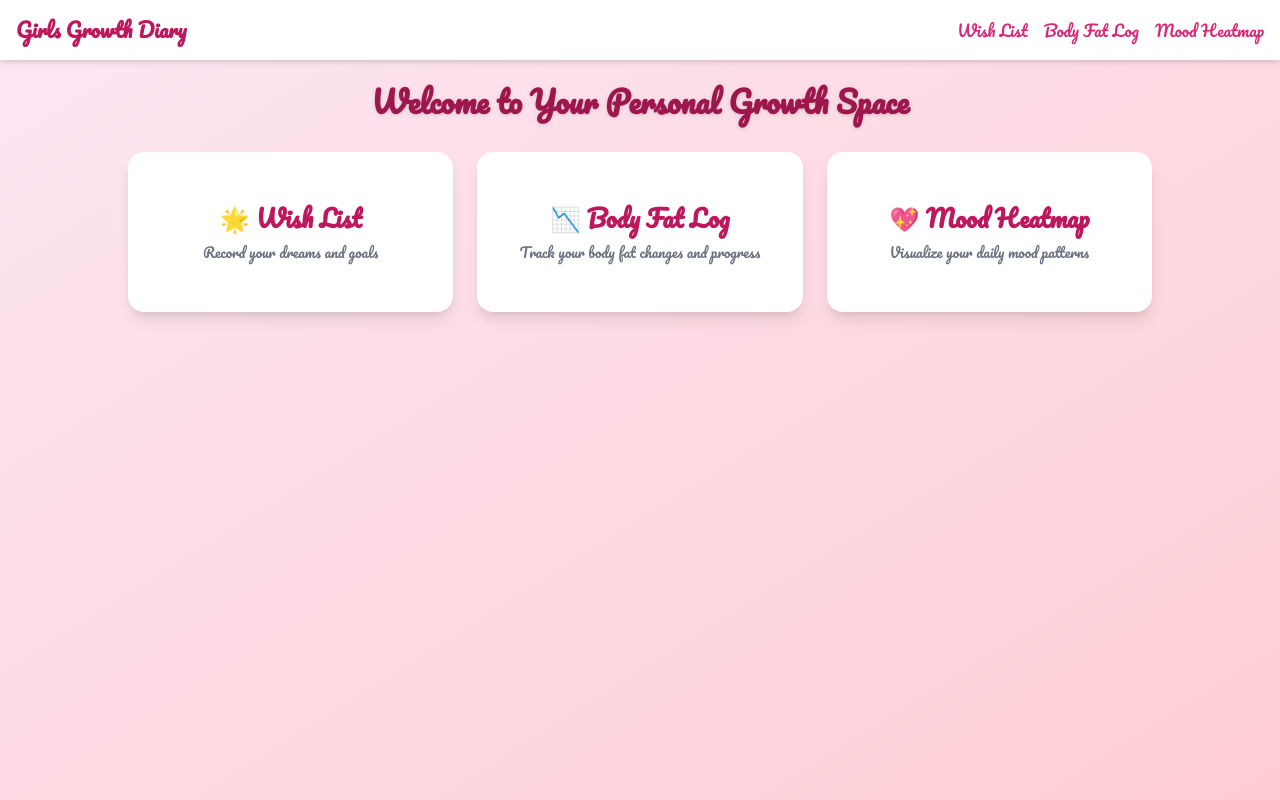
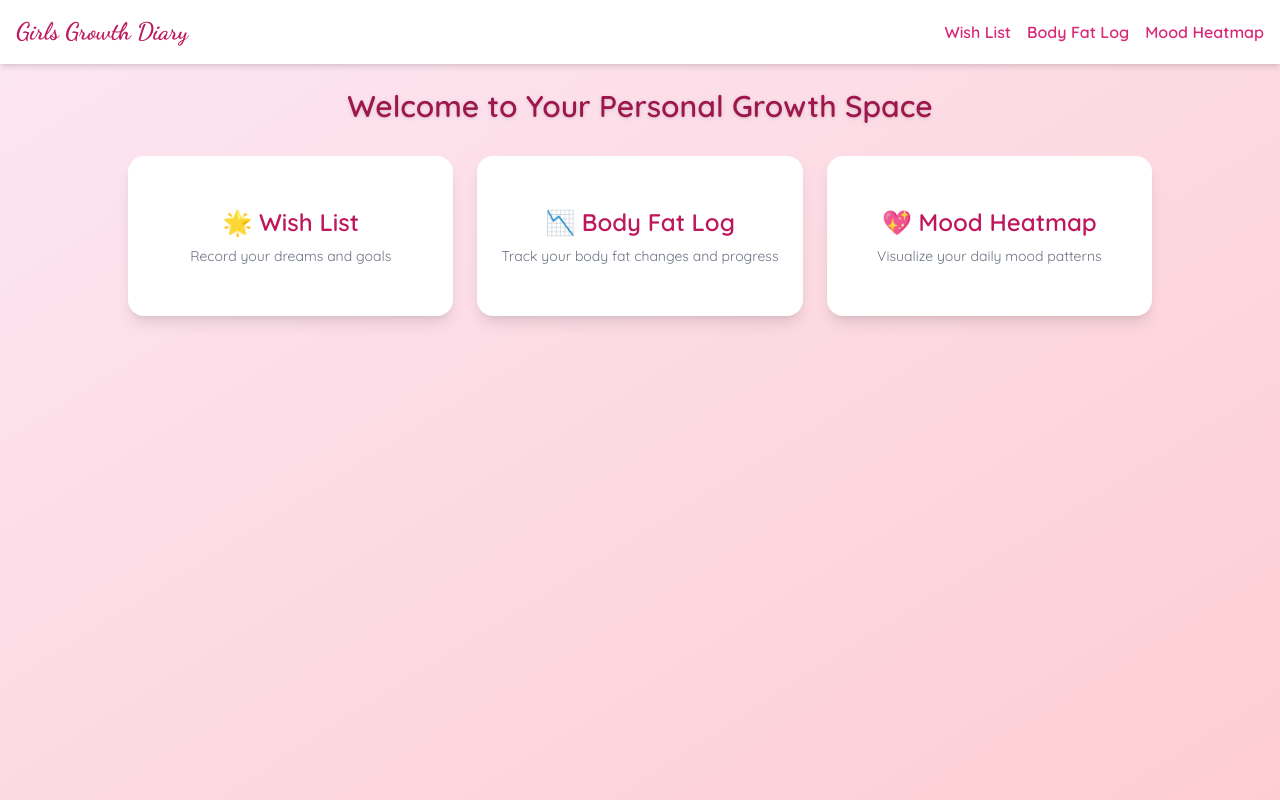
Before and after one commit to Tracy02022/girls-growth-diary, a Next.js app: page / in a window 1280 px wide. Built offline with nearby package versions, Linux system fonts and the light colour scheme.

Commit message:
better font

```diff
--- a/pages/index.tsx
+++ b/pages/index.tsx
@@ -1,12 +1,16 @@
 import Link from 'next/link'
+import { Quicksand, Dancing_Script } from 'next/font/google'
+
+const quicksand = Quicksand({ subsets: ['latin'], weight: ['400', '600', '700'] })
+const dancingScript = Dancing_Script({ subsets: ['latin'], weight: ['700'] })
 
 export default function Home() {
   return (
-    <div className="min-h-screen bg-gradient-to-br from-pink-100 to-rose-200">
+    <div className={`min-h-screen bg-gradient-to-br from-pink-100 to-rose-200 ${quicksand.className}`}>
       {/* Navigation Bar */}
       <nav className="w-full bg-white shadow-md p-4 flex justify-between items-center">
-        <h1 className="text-xl font-bold text-pink-700">Girls Growth Diary</h1>
-        <div className="space-x-4 text-base">
+        <h1 className={`${dancingScript.className} text-2xl text-pink-700`}>Girls Growth Diary</h1>
+        <div className="space-x-4 text-base font-semibold">
           <Link href="/wishes" className="text-pink-600 hover:underline">Wish List</Link>
           <Link href="/log" className="text-pink-600 hover:underline">Body Fat Log</Link>
           <Link href="/mood-heatmap" className="text-pink-600 hover:underline">Mood Heatmap</Link>
```
